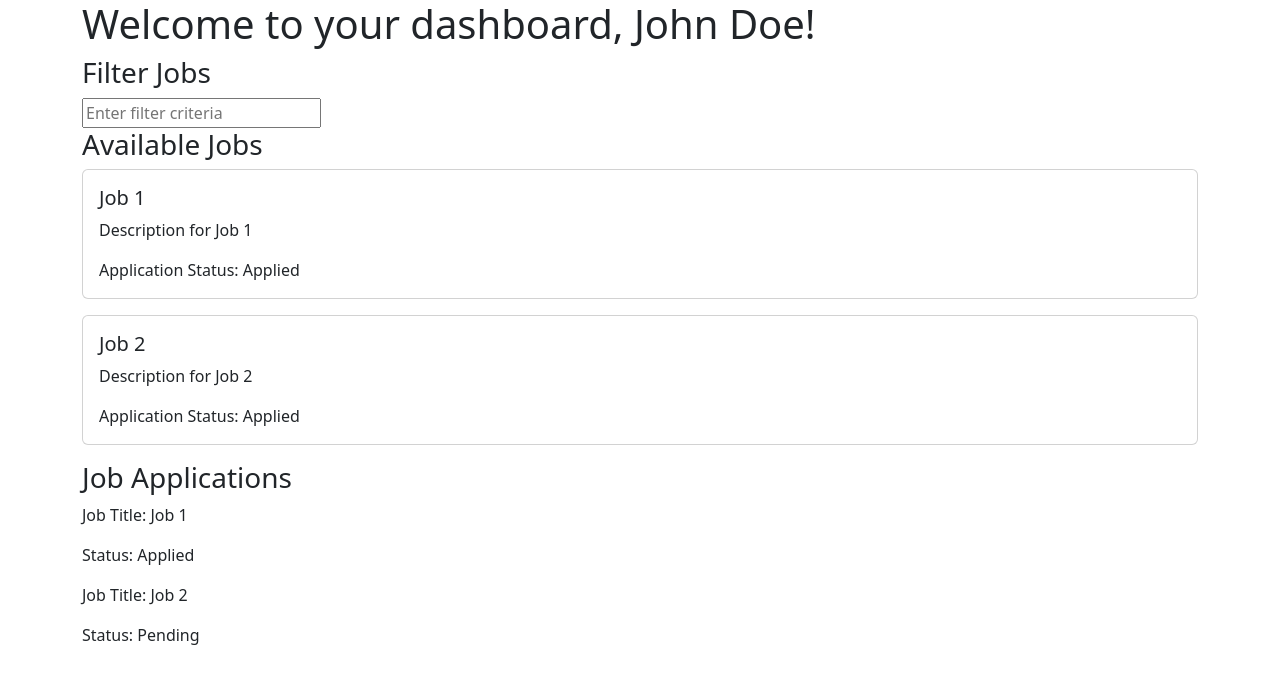
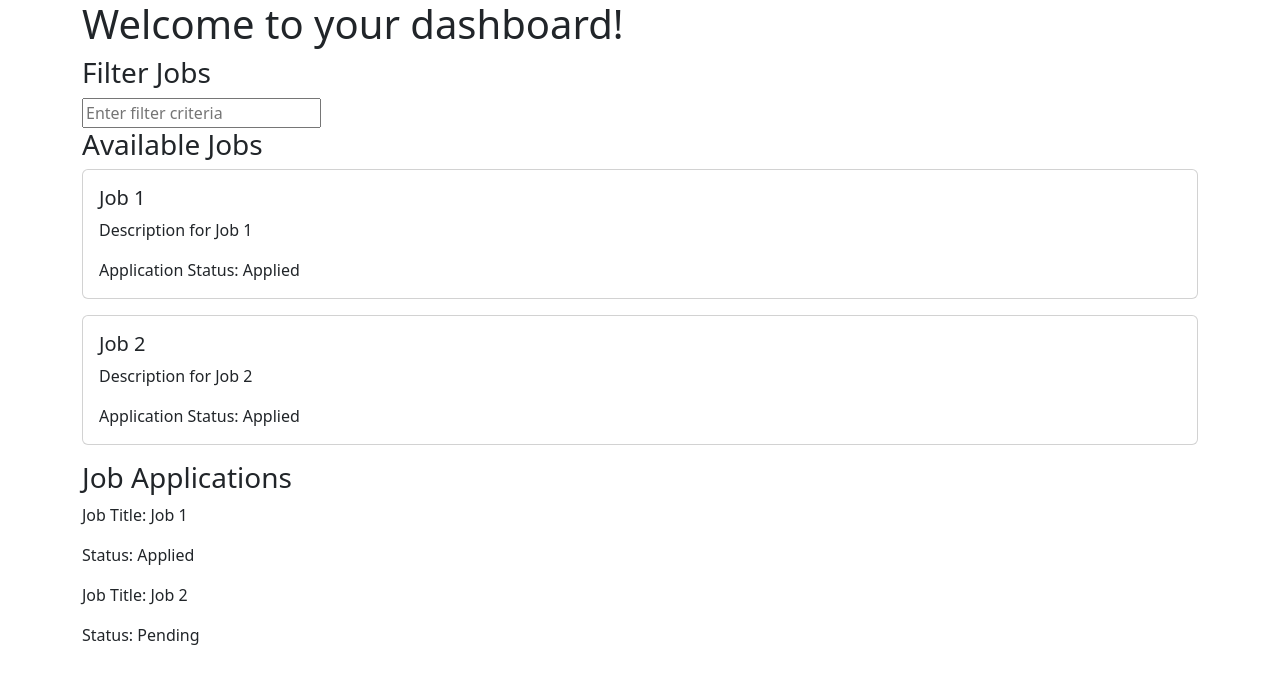
Before and after one commit to Swahilipot-Hub-Developers/fursa2.0-web, a Next.js app: page /jobseeker/dashboard in a window 1280 px wide. Shown: the top 684 px of the page. Built offline with nearby package versions, Linux system fonts and the light colour scheme.

Commit message:
filter section added

```diff
--- a/src/pages/jobseeker/dashboard.js
+++ b/src/pages/jobseeker/dashboard.js
@@ -1,34 +1,19 @@
 // pages/jobseeker/dashboard.js
-import React from 'react';
-// import { useSession } from 'next-auth/react';
-import JobView from '../../components/jobView'; // Correct import path
-import JobApplications from '../../components/jobApplications'; // Correct import path
+import React from "react";
+import JobView from "../../components/jobView";
+import JobApplications from "../../components/jobApplications";
 
 const Dashboard = () => {
-  // Commenting out the useSession hook for testing purposes
-  // const { data: session } = useSession();
-
-  // For testing purposes, mock the user data
-  const mockUser = {
-    name: 'John Doe',
-    // Add more user data as needed
-  };
-
   // Mock job applications data
   const mockJobApplications = [
-    { jobTitle: 'Job 1', status: 'Applied' },
-    { jobTitle: 'Job 2', status: 'Pending' },
+    { jobTitle: "Job 1", status: "Applied" },
+    { jobTitle: "Job 2", status: "Pending" },
     // Add more mock job applications as needed
   ];
 
-  // For testing purposes, use the mockUser data
-  const userName = mockUser.name;
-
-  // Display the dashboard content
   return (
     <div>
-      {/* For testing purposes, display the user name */}
-      <h1>Welcome to your dashboard, {userName}!</h1>
+      <h1>Welcome to your dashboard!</h1>
       <JobView />
       <JobApplications applications={mockJobApplications} />
     </div>
```
